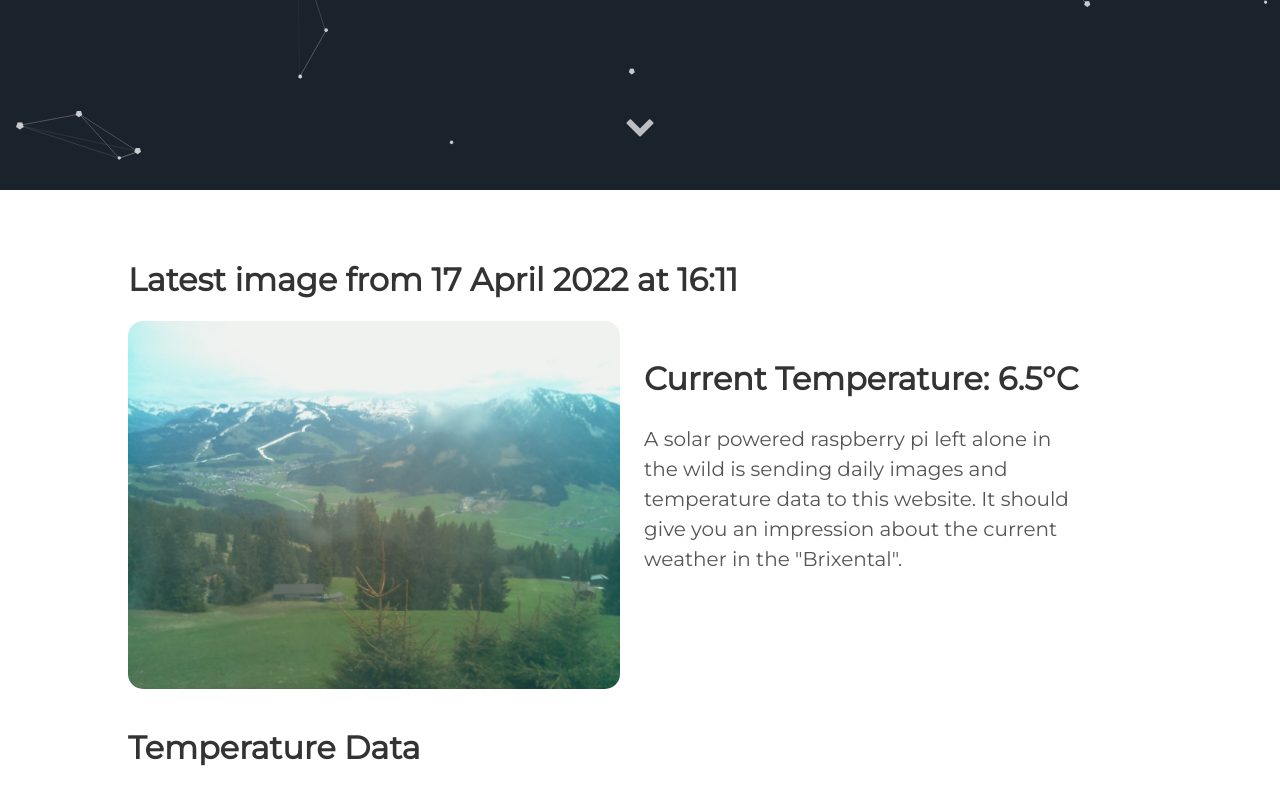
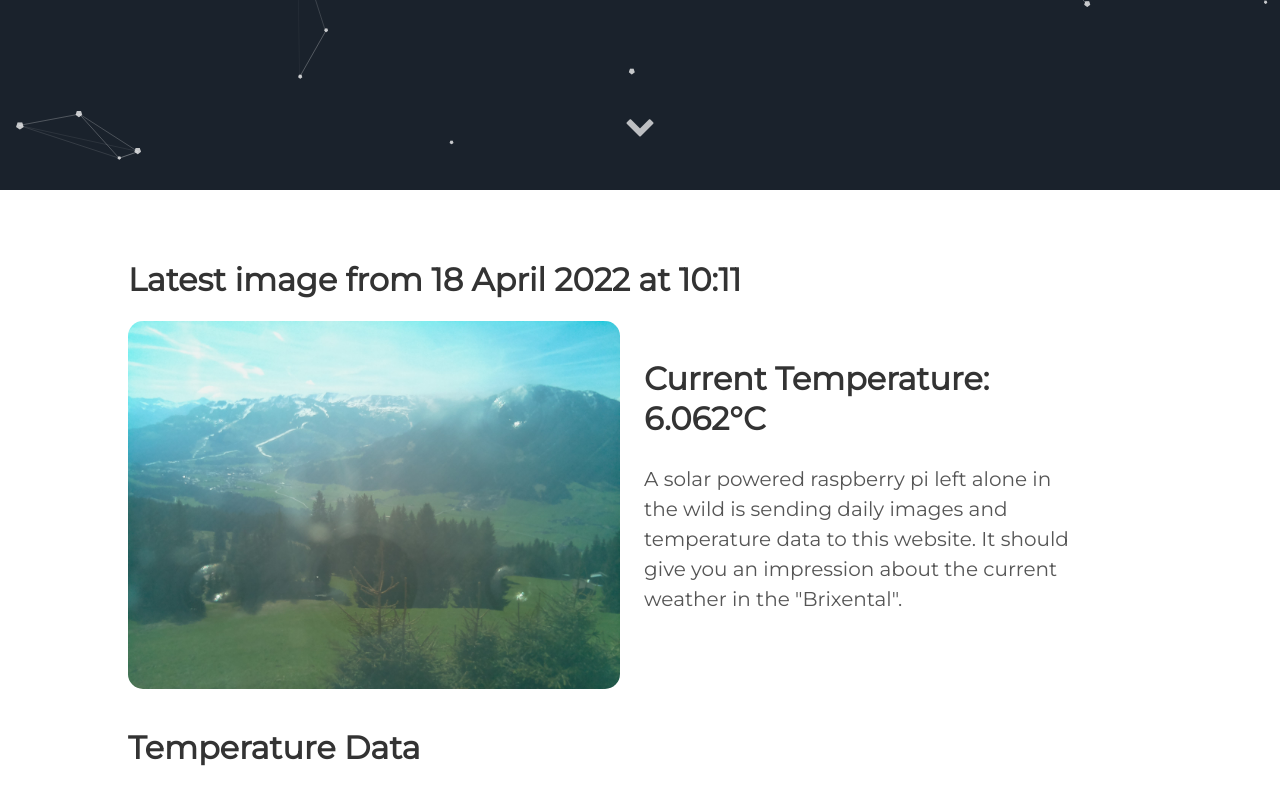
Before and after one commit to vektorious/vektorious.github.io, a Jekyll site: the page built from resources/huette.md, in a window 1280 px wide and 900 px high, scrolled down 710 px. Shown: the top 805 px of the window. Built offline with Jekyll 4.4.1, drawn with Linux system fonts in a browser that asks for light colours.

Commit message:
I'm a bot beep boop

```diff
--- a/resources/huette.md
+++ b/resources/huette.md
@@ -6,13 +6,13 @@ image: '/assets/img/'
 description: 'Live image from the Austrian alps'
 twitter_text: ' '
 ---
-## Latest image from 17 April 2022 at 16:11
+## Latest image from 18 April 2022 at 10:11
 <div class="huette">
   <div class="huette-image">
     <img src="{{ "/assets/img/huette.jpg" | prepend: site.baseurl }}">
   </div>
   <div class="huette-text">
-        <h2>Current Temperature: 6.5°C</h2>
+        <h2>Current Temperature: 6.062°C</h2>
         <p>A solar powered raspberry pi left alone in the wild is sending daily images and temperature data to this website. It should give you an impression about the current weather in the "Brixental".</p>
 
   </div>
```
Also changed, not shown: rpi-script/2022-04-18_100944.txt (renamed from rpi-script/2022-04-17_160945.txt, +5 -5 lines), rpi-script/huette.md (+2 -2 lines), assets/img/huette.jpg, assets/img/temp_plot.png, rpi-script/temp_plot.png, 1 other file.
